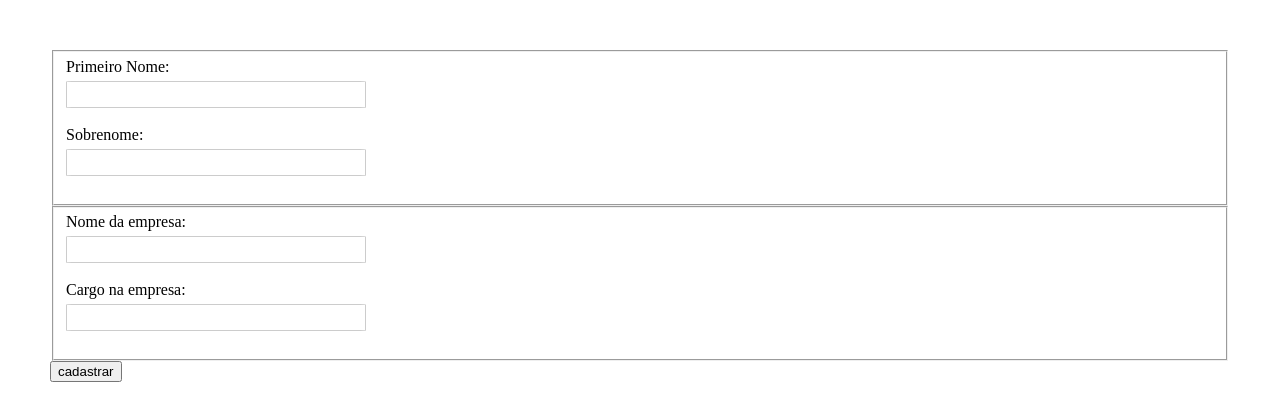
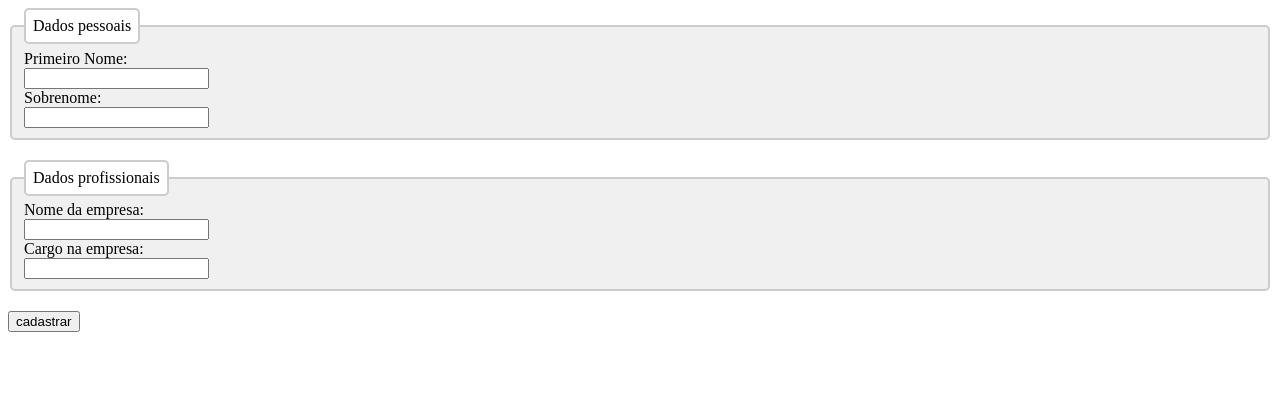
Before and after one commit to FelipsDevelopment/CrsVision, a plain HTML site: page index.html in a window 1280 px wide. Drawn offline with Linux system fonts and the light colour scheme.

Commit message:
fieldset and legend

```diff
--- a/index.html
+++ b/index.html
@@ -10,18 +10,21 @@
 
     <form method="POST">
         <fieldset>
+            <legend>Dados pessoais</legend>
                 <label>
                     Primeiro Nome:<br/>
-                <input type="text" name="nome" />
+                    <input type="text" name="nome" required minlength="5"/>
                 </label><br/>
 
                 <label>
                     Sobrenome:<br/>
                     <input type="text" name="sobrenome" />
                 </label><br/>
+
         </fieldset>
 
         <fieldset>
+            <legend>Dados profissionais</legend>
             <label>
                 Nome da empresa:<br/>
                 <input type="text" name="nomeEmpresa" />
--- a/styles.css
+++ b/styles.css
@@ -1,30 +1,13 @@
-* {
-    box-sizing: border-box;
+fieldset {
+    background-color: #f0f0f0;
+    margin-bottom: 20px;
+    border: 2px solid #CCC;
+    border-radius: 5px;
 }
 
-body {
-    margin: 50px;
+legend {
+    background-color: #ffff;
+    border-radius: 5px;
+    padding: 7px;
+    border: 2px solid #CCC;
 }
-
-h2 {
-    font-size: 30px;
-}
-
-label {
-    display: block;
-}
-
-input[type=text], textarea, select{
-    margin-top: 5px;
-    padding: 5px;
-    width: 300px;
-    font-size: 13px;
-    border: 1px solid #ccc;
-    border-radius: 2%;
-
-}
-
-textarea {
-    resize: none;
-    height: 200px;
-}
```
Lines whose indentation alone changed are shown as unchanged.
